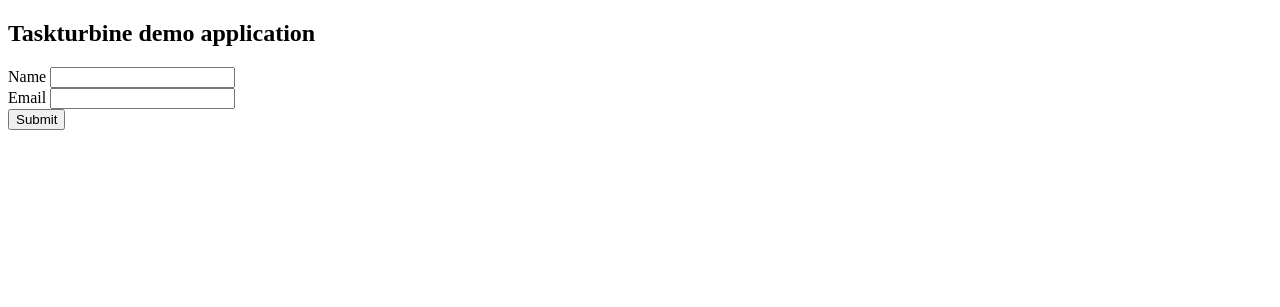
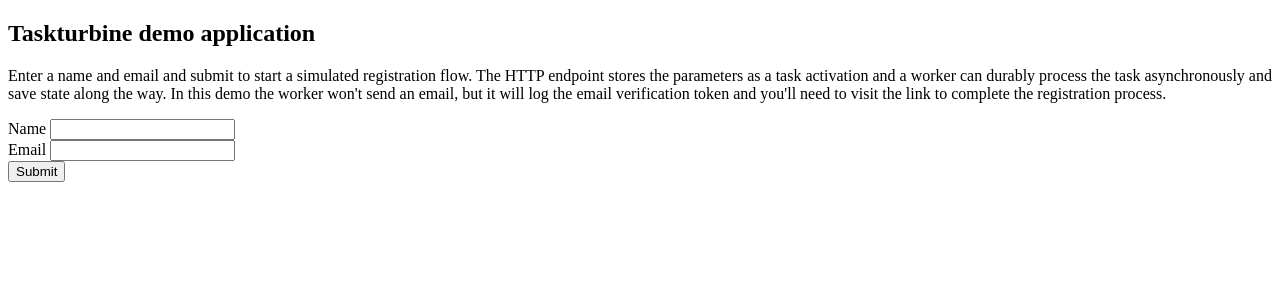
Before and after one commit to markstory/taskturbine, a Python web app: template demo-app/templates/register.html in a window 1280 px wide. Shown: the top 307 px of the page. Run offline with Jinja, Linux system fonts and the light colour scheme; the template is opened without the code that fills it, so the values that code supplies are empty.

Commit message:
Add/improve templates

```diff
--- a/demo-app/templates/register.html
+++ b/demo-app/templates/register.html
@@ -2,6 +2,12 @@
 
 {% block body %}
 <form method="post">
+  <p>Enter a name and email and submit to start a simulated registration flow.
+    The HTTP endpoint stores the parameters as a task activation and a worker
+    can durably process the task asynchronously and save state along the way.
+
+    In this demo the worker won't send an email, but it will log the email verification token
+    and you'll need to visit the link to complete the registration process.
   <div>
     <label for="name">Name</label>
     <input name="name" id="name" type="text" />
```
Also changed, not shown: demo-app/templates/home.html (added, +8 -0 lines).
